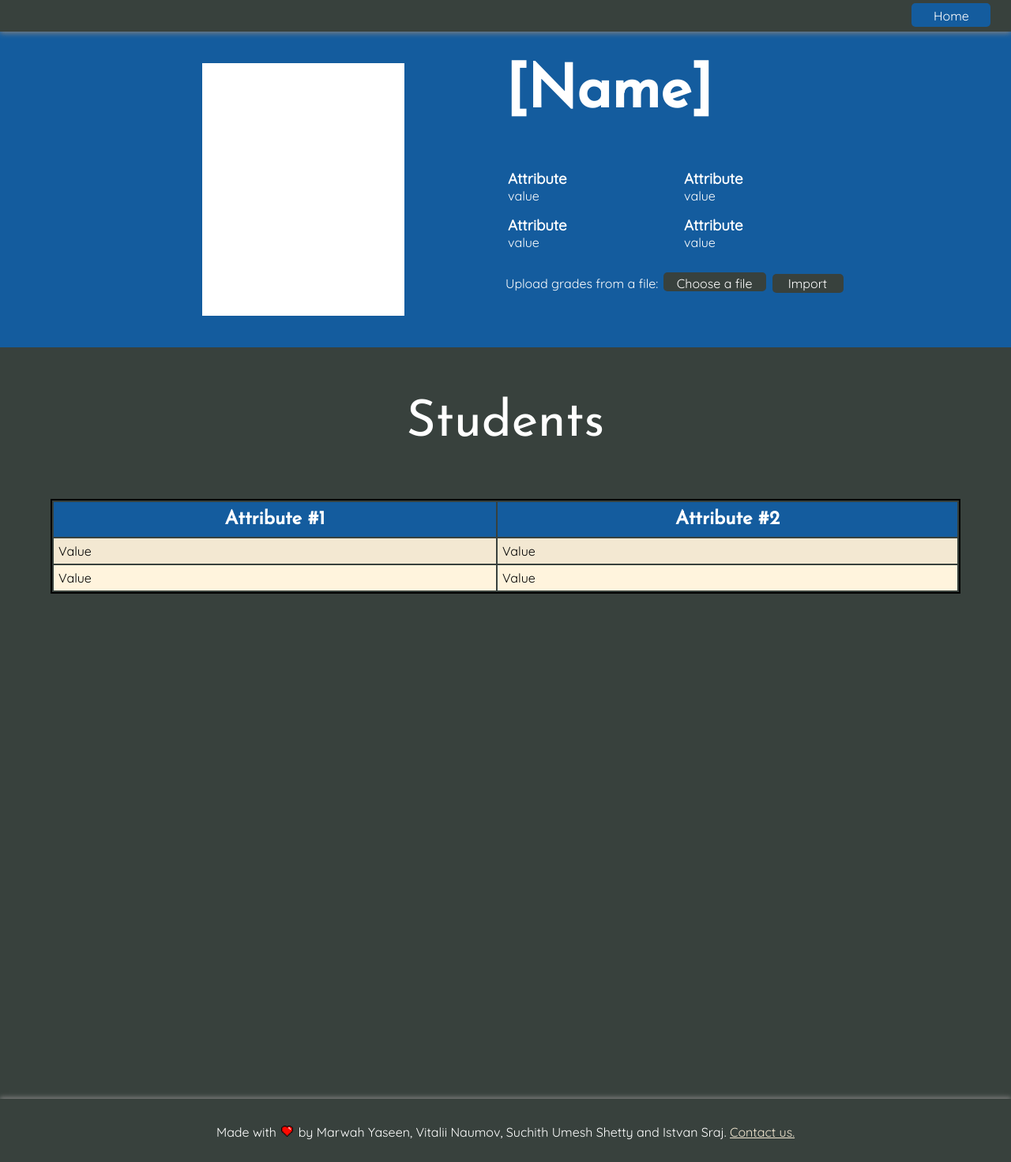
After one commit to Suchith19792/eParent, a PHP site: page /frontend-v2/institute_profile.html in a window 1280 px wide. The commit adds this page. Shown: the whole page at 79% size. Run offline with PHP 8.4, Linux system fonts and the light colour scheme.

Commit message:
Added the rest of frontend-v2

```diff
--- a/frontend-v2/home.html
+++ b/frontend-v2/home.html
@@ -170,7 +170,7 @@
 
   <footer>
     <div class="footer-text-wrapper">
-      Made with <span id="heart"></span> by Marwa Almoussawy, Vitaly Naumov, Suchith Shetty and Istvan Sraj. <a href="contact.html">Contact us.</a>
+      Made with <span id="heart"></span> by Marwah Yaseen, Vitalii Naumov, Suchith Umesh Shetty and Istvan Sraj. <a href="contact.html">Contact us.</a>
     </div>
   </footer>
 
--- /dev/null
+++ b/frontend-v2/institute_profile.html
@@ -0,0 +1,100 @@
+<!DOCTYPE html>
+<html>
+<head>
+
+</head>
+  <title>eParent</title>
+
+
+  <link rel="stylesheet" type="text/css" href="style.css">
+  <link rel="stylesheet" type="text/css" href="home.css">
+  <link rel="stylesheet" type="text/css" href="transform.css">
+  <link href="https://fonts.googleapis.com/css?family=Josefin+Sans|Quicksand&display=swap" rel="stylesheet">
+  <meta charset="UTF-8">
+<body>
+
+<div class="navbar-wrapper">
+      <div class="login-wrapper">
+        <a href="home.html" class="login-button">
+          Home
+        </a>
+      </div>
+</div>
+
+<!-- <div class="logo-wrapper">
+  <div class="logo">
+    eParent
+  </div>
+</div> -->
+
+<div class = "infobar-wrapper">
+  <div class="infobar">
+
+
+      <div class = "profile-picture"></div>
+      <div class = "info-wrapper">
+        <h1> [Name] </h1>
+
+        <div class = "info-details">
+          <table>
+
+            <tr>
+              <td>
+                <h3 class="info-attribute">Attribute</h3>
+                <p class="info-value">value</p>
+              </td>
+              <td>
+                <h3 class="info-attribute">Attribute</h3>
+                <p class="info-value">value</p>
+              </td>
+            </tr>
+
+            <td>
+              <h3 class="info-attribute">Attribute</h3>
+              <p class="info-value">value</p>
+            </td>
+            <td>
+              <h3 class="info-attribute">Attribute</h3>
+              <p class="info-value">value</p>
+            </td>
+          </tr>
+
+          </table>
+        </div>
+        Upload grades from a file: <input type="file" name="file" id="file" class="inputfile" />
+<label for="file">Choose a file</label>
+<input type="submit" name="submit" value="Import" class="submit-wrapper" style="width: 90px">
+      </div>
+    </div>
+</div>
+<div class="details-separator">
+<p>Students<p>
+</div>
+<div class="content-wrapper">
+  <div class="student-table-wrapper">
+    <table>
+      <tr>
+        <th>Attribute #1</th>
+        <th>Attribute #2</th>
+      </tr>
+      <tr>
+        <td>Value</td>
+        <td>Value</td>
+      </tr>
+      <tr>
+        <td>Value</td>
+        <td>Value</td>
+      </tr>
+    </table>
+  </div>
+</div>
+
+
+  <footer>
+    <div class="footer-text-wrapper">
+      Made with <span id="heart"></span> by Marwah Yaseen, Vitalii Naumov, Suchith Umesh Shetty and Istvan Sraj. <a href="contact.html">Contact us.</a>
+    </div>
+  </footer>
+
+</body>
+</html>
--- a/frontend-v2/style.css
+++ b/frontend-v2/style.css
@@ -2,6 +2,193 @@ body{
   background-size: cover;
   margin: 0;
   padding-top:5vh;
+}
+
+.infobar-wrapper {
+  height: 50vh;
+  background: #145C9E;
+  position: relative;
+}
+
+.infobar {
+  width: 100%;
+  position: absolute;
+  z-index: 2;
+}
+
+.profile-picture {
+  position: absolute;
+  top: 5vh;
+  left: 20%;
+  width: 20%;
+  height: 40vh;
+  vertical-align: middle;
+  display: table-cell;
+  background: white;
+}
+
+.info-attribute{
+  font-weight: 700;
+}
+
+.info-wrapper {
+  margin-left: 50%;
+  margin-top: 5vh;
+  font-family: 'Quicksand', sans-serif;
+  color: white;
+}
+
+.info-wrapper h1{
+  margin-top: 0;
+  font-family: 'Josefin Sans', sans-serif;
+  font-size: 75px;
+}
+
+.info-wrapper table{
+  width: 100%;
+  margin-bottom: 2vh;
+}
+
+.submit-wrapper {
+  background-color: #38413D;
+  border: none;
+  color: white;
+  border-radius: 5px;
+  width: 70px;
+  height: 3vh;
+  text-align: center;
+  text-decoration: none;
+  display: inline-block;
+  font-size: 16px;
+  margin: 4px 2px;
+  cursor: pointer;
+}
+
+.inputfile {
+	width: 0.1px;
+	height: 0.1px;
+	opacity: 0;
+	overflow: hidden;
+	position: absolute;
+	z-index: -1;
+}
+
+.inputfile + label {
+    border-radius: 5px;
+    display: inline-block;
+    text-align: center;
+    width: 130px;
+    padding-top: 0.5vh;
+    height: 2.5vh;
+    font-size: 16px;
+    cursor: pointer;
+    color: white;
+    margin: 4px 2px;
+    background-color: #38413D;
+    display: inline-block;
+}
+
+.student-table-wrapper {
+  background-color: #38413D;
+  height: 100%;
+  font-family: 'Quicksand', sans-serif;
+  color: black;
+}
+
+.about {
+  width: 80%;
+  margin: 0 auto;
+  margin-top: 10vh;
+  text-align: center;
+  font-family: 'Quicksand', sans-serif;
+  font-size: 3vh;
+  color: white;
+  font-weight: 700;
+}
+
+.about-picture {
+  height: 25vh;
+  background-size: contain;
+  background-repeat: no-repeat;
+  background-position: center;
+}
+
+.about td {
+  padding: 8px;
+}
+
+.image-wrapper {
+  width: 100%;
+  height: 100vh;
+  background-size: contain;
+  background-repeat: no-repeat;
+  background-position: center;
+}
+
+.extra-height {
+  height: fit-content!important;
+}
+
+.student-table-wrapper table{
+  margin: 0 auto;
+  width: 90%;
+  border: 2px solid black;
+}
+
+.student-table-wrapper th {
+  font-family: 'Josefin Sans', sans-serif;
+  color: white;
+  background: #145C9E;
+  padding: 10px 2px;
+  font-size: 3vh;
+}
+
+.student-table-wrapper td {
+  padding: 6px;
+}
+
+.student-table-wrapper tr:nth-child(even) {
+  background-color: #f3e8d2;
+}
+
+.student-table-wrapper tr:nth-child(odd) {
+  background-color: #fff4dd;
+}
+
+.info-wrapper select, input, button{
+    font-family: 'Quicksand', sans-serif;
+}
+
+.info-wrapper input {
+  padding-left: 5px;
+  width: 40px;
+}
+
+.info-wrapper h3, p{
+  margin: 0;
+}
+
+.info-wrapper table {
+  height: 15vh;
+}
+
+.info-details{
+  width: 70%;
+}
+
+.details-separator {
+  width: 100%;
+  height: 16vh;
+  background: #38413D;
+  text-align: center;
+  padding-top: 8vh;
+}
+
+.details-separator p {
+  font-family: 'Josefin Sans', sans-serif;
+  color: white;
+  font-size: 8vh;
+  height: 8vh;
 }
 
 .navbar-wrapper {
@@ -271,10 +458,6 @@ hr {
   width: 72%;
 }
 
-.info-attribute{
-  font-weight: 700;
-  margin-top: 15px;
-}
 
 .prediction-wrapper {
   padding-left:2%;
```
Also changed, not shown: frontend-v2/contact.html (added, +69 -0 lines), frontend-v2/student_profile.html (added, +115 -0 lines), frontend-v2/profiles/1.png (added), frontend-v2/profiles/2.png (added), frontend-v2/profiles/3.png (added), frontend-v2/profiles/4.png (added), frontend-v2/stat.png (added), frontend-v2/sys1.png (added), frontend-v2/sys2.png (added).
